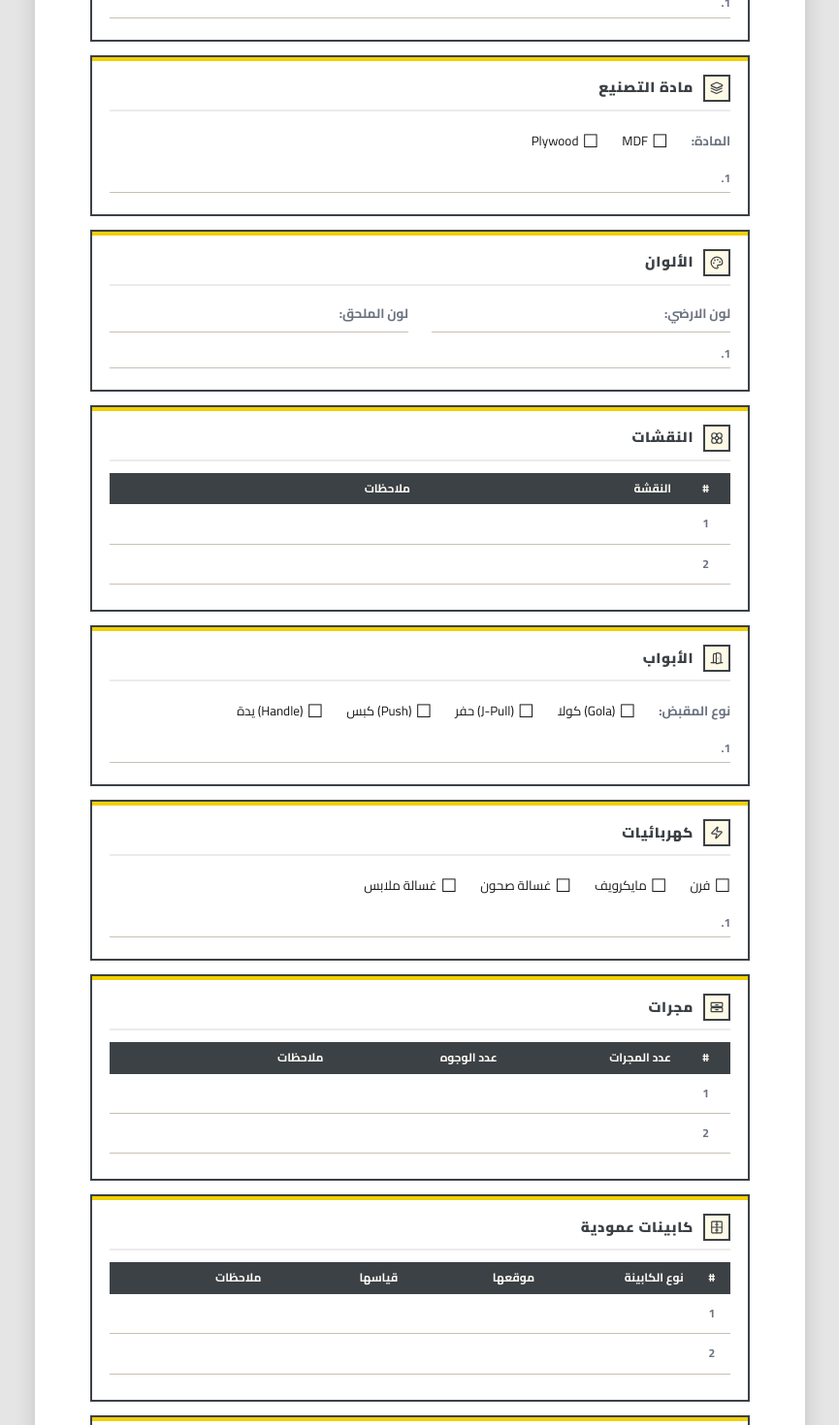
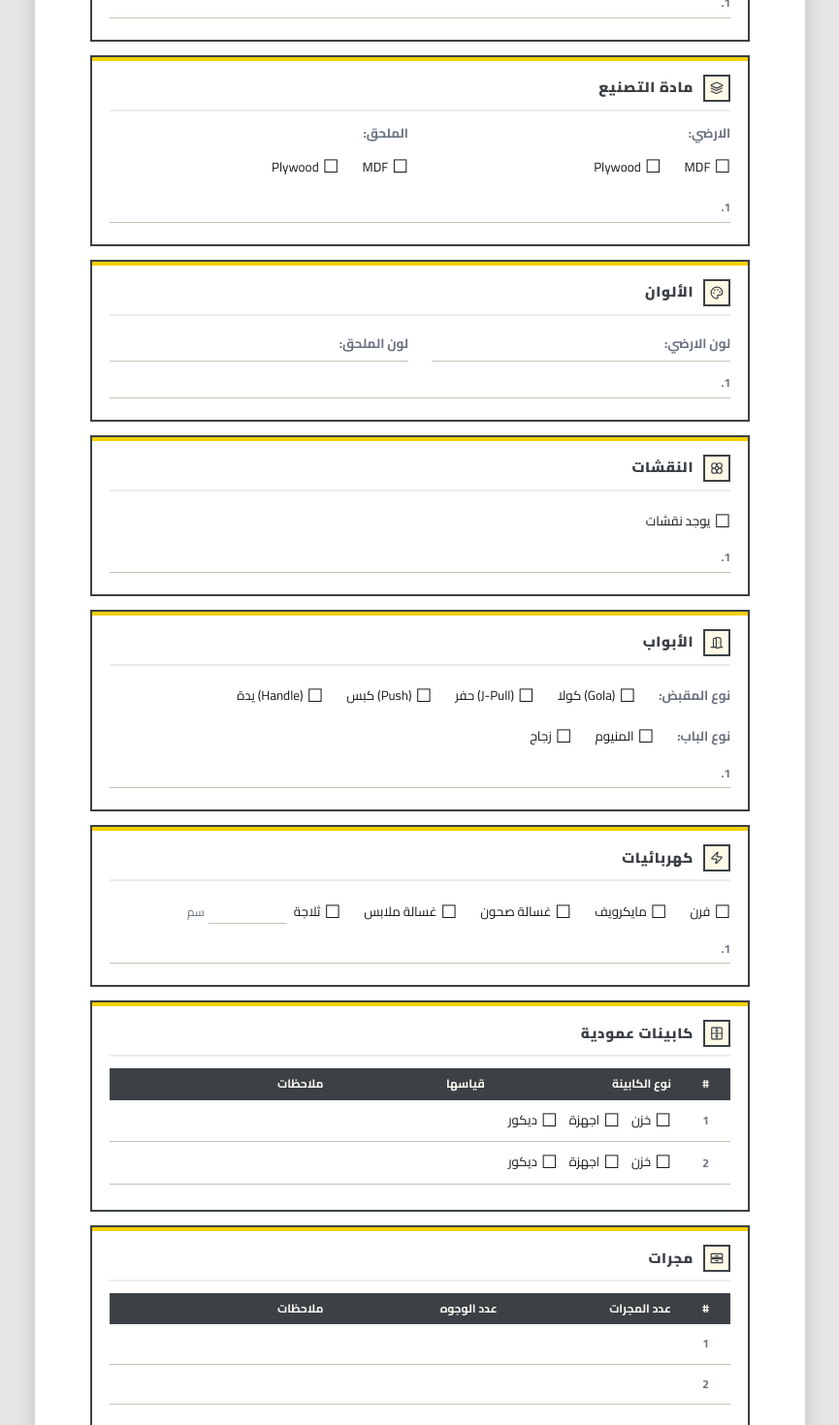
Before and after one commit to Abdullah97825/ahmed-decor-contract, a Next.js app: page /survey in a window 1280 px wide. Shown: the part 620-2090 px from the top of the page at 97% size, without its empty margins (207-1072 px from the left). Built offline with nearby package versions, Linux system fonts and the light colour scheme.

Commit message:
Enhance printable survey layout with improved structure and styling

```diff
--- a/components/survey-form.tsx
+++ b/components/survey-form.tsx
@@ -68,9 +68,10 @@ function PrintableSurvey() {
         <h1 style={{ fontSize: "18pt", fontWeight: 800, color: "#3C4146", margin: "8px 0 4px", letterSpacing: "0.5px" }}>
           استمارة كشف أولي
         </h1>
-        <p style={{ fontSize: "10pt", color: "#6B7280" }}>
-          التاريخ: ____________________
-        </p>
+        <div style={{ display: "flex", justifyContent: "center", gap: "48px", fontSize: "10pt", color: "#6B7280" }}>
+          <span>الموظف: ____________________</span>
+          <span>التاريخ: ____________________</span>
+        </div>
       </div>
 
       {/* Customer Info */}
@@ -97,10 +98,21 @@ function PrintableSurvey() {
 
       {/* Material */}
       <PrintSection title="مادة التصنيع" icon="layers">
-        <div style={{ display: "flex", gap: "24px", padding: "8px 0", marginBottom: "4px" }}>
-          <span style={{ fontWeight: 700, color: "#6B7280", fontSize: "10pt" }}>المادة:</span>
-          <CheckboxOption label="MDF" />
-          <CheckboxOption label="Plywood" />
+        <div style={{ display: "grid", gridTemplateColumns: "1fr 1fr", gap: "8px 24px", marginBottom: "8px" }}>
+          <div>
+            <div style={{ fontWeight: 700, color: "#6B7280", fontSize: "10pt", marginBottom: "4px" }}>الارضي:</div>
+            <div style={{ display: "flex", gap: "24px", padding: "8px 0" }}>
+              <CheckboxOption label="MDF" />
+              <CheckboxOption label="Plywood" />
+            </div>
+          </div>
+          <div>
+            <div style={{ fontWeight: 700, color: "#6B7280", fontSize: "10pt", marginBottom: "4px" }}>الملحق:</div>
+            <div style={{ display: "flex", gap: "24px", padding: "8px 0" }}>
+              <CheckboxOption label="MDF" />
+              <CheckboxOption label="Plywood" />
+            </div>
+          </div>
         </div>
         <BlankNoteLines count={1} />
       </PrintSection>
@@ -116,11 +128,10 @@ function PrintableSurvey() {
 
       {/* Engravings */}
       <PrintSection title="النقشات" icon="flower">
-        <BlankTable
-          headers={["#", "النقشة", "ملاحظات"]}
-          rows={2}
-          colWidths={["8%", "42%", "50%"]}
-        />
+        <div style={{ display: "flex", gap: "24px", padding: "8px 0", marginBottom: "4px" }}>
+          <CheckboxOption label="يوجد نقشات" />
+        </div>
+        <BlankNoteLines count={1} />
       </PrintSection>
 
       {/* Doors */}
@@ -132,6 +143,11 @@ function PrintableSurvey() {
           <CheckboxOption label="(Push) كبس" />
           <CheckboxOption label="(Handle) يدة" />
         </div>
+        <div style={{ display: "flex", gap: "24px", padding: "8px 0", marginBottom: "4px" }}>
+          <span style={{ fontWeight: 700, color: "#6B7280", fontSize: "10pt" }}>نوع الباب:</span>
+          <CheckboxOption label="المنيوم" />
+          <CheckboxOption label="زجاج" />
+        </div>
         <BlankNoteLines count={1} />
       </PrintSection>
 
@@ -142,8 +158,24 @@ function PrintableSurvey() {
           <CheckboxOption label="مايكرويف" />
           <CheckboxOption label="غسالة صحون" />
           <CheckboxOption label="غسالة ملابس" />
+          <span style={{ display: "inline-flex", alignItems: "center", gap: "4px", fontSize: "10pt" }}>
+            <span style={{ fontSize: "14pt", lineHeight: 1 }}>☐</span>
+            <span>ثلاجة</span>
+            <span style={{ borderBottom: "1.5px solid #C8C0B4", minWidth: "80px", display: "inline-block", marginRight: "4px" }}>&nbsp;</span>
+            <span style={{ color: "#6B7280", fontSize: "9pt" }}>سم</span>
+          </span>
         </div>
         <BlankNoteLines count={1} />
+      </PrintSection>
+
+      {/* Tower Cabinets */}
+      <PrintSection title="كابينات عمودية" icon="cabinet">
+        <BlankTable
+          headers={["#", "نوع الكابينة", "قياسها", "ملاحظات"]}
+          rows={2}
+          colWidths={["8%", "30%", "26%", "36%"]}
+          colCheckboxes={{ 1: ["خزن", "اجهزة", "ديكور"] }}
+        />
       </PrintSection>
 
       {/* Drawers */}
@@ -152,15 +184,6 @@ function PrintableSurvey() {
           headers={["#", "عدد المجرات", "عدد الوجوه", "ملاحظات"]}
           rows={2}
           colWidths={["8%", "28%", "28%", "36%"]}
-        />
-      </PrintSection>
-
-      {/* Tower Cabinets */}
-      <PrintSection title="كابينات عمودية" icon="cabinet">
-        <BlankTable
-          headers={["#", "نوع الكابينة", "موقعها", "قياسها", "ملاحظات"]}
-          rows={2}
-          colWidths={["6%", "24%", "22%", "22%", "26%"]}
         />
       </PrintSection>
 
@@ -272,7 +295,7 @@ function BlankField({ label }: { label: string }) {
   );
 }
 
-function BlankTable({ headers, rows, colWidths }: { headers: string[]; rows: number; colWidths: string[] }) {
+function BlankTable({ headers, rows, colWidths, colCheckboxes }: { headers: string[]; rows: number; colWidths: string[]; colCheckboxes?: Record<number, string[]> }) {
   return (
     <table style={{ width: "100%", borderCollapse: "collapse", marginBottom: "12px", fontSize: "10pt" }}>
       <thead>
@@ -306,13 +329,19 @@ function BlankTable({ headers, rows, colWidths }: { headers: string[]; rows: num
                   padding: "10px 10px",
                   borderBottom: "1.5px solid #C8C0B4",
                   textAlign: j === 0 ? "center" : "right",
-                  color: j === 0 ? "#6B7280" : "transparent",
+                  color: j === 0 ? "#6B7280" : undefined,
                   fontWeight: j === 0 ? 700 : 400,
                   fontSize: j === 0 ? "9pt" : "10pt",
                   height: "32px",
                 }}
               >
-                {j === 0 ? i + 1 : ""}
+                {j === 0 ? i + 1 : colCheckboxes?.[j] ? (
+                  <span style={{ display: "flex", gap: "12px" }}>
+                    {colCheckboxes[j].map((lbl, k) => (
+                      <CheckboxOption key={k} label={lbl} />
+                    ))}
+                  </span>
+                ) : ""}
               </td>
             ))}
           </tr>
--- a/survey-form.html
+++ b/survey-form.html
@@ -119,7 +119,10 @@ body { font-family: 'Cairo', sans-serif; background: var(--cream); color: var(--
   <div style="text-align:center; padding-bottom:16px; border-bottom:2px solid #F2D000; margin-bottom:20px;">
     <div id="print-logo" class="pv-logo" dir="ltr"></div>
     <h1 style="font-size:18pt; font-weight:800; color:#3C4146; margin:8px 0 4px; letter-spacing:0.5px;">استمارة كشف أولي</h1>
-    <p style="font-size:10pt; color:#6B7280;">التاريخ: ____________________</p>
+    <div style="display:flex; justify-content:center; gap:48px; font-size:10pt; color:#6B7280;">
+      <span>الموظف: ____________________</span>
+      <span>التاريخ: ____________________</span>
+    </div>
   </div>
 
   <!-- Customer Info -->
@@ -168,10 +171,21 @@ body { font-family: 'Cairo', sans-serif; background: var(--cream); color: var(--
         <div class="ps-icon"><svg style="width:14px;height:14px" viewBox="0 0 24 24" fill="none" stroke="#3C4146" stroke-width="2" stroke-linecap="round" stroke-linejoin="round"><path d="M12.83 2.18a2 2 0 0 0-1.66 0L2.6 6.08a1 1 0 0 0 0 1.83l8.58 3.91a2 2 0 0 0 1.66 0l8.58-3.9a1 1 0 0 0 0-1.84z"/><path d="m2 12 8.58 3.91a2 2 0 0 0 1.66 0L21 12"/><path d="m2 17 8.58 3.91a2 2 0 0 0 1.66 0L21 17"/></svg></div>
         <h2 class="ps-title">مادة التصنيع</h2>
       </div>
-      <div class="cb-row">
-        <span class="cb-label">المادة:</span>
-        <span class="cb"><span class="cb-box">☐</span> MDF</span>
-        <span class="cb"><span class="cb-box">☐</span> Plywood</span>
+      <div class="grid2" style="margin-bottom:8px">
+        <div>
+          <div style="font-weight:700; color:#6B7280; font-size:10pt; margin-bottom:4px">الارضي:</div>
+          <div style="display:flex; gap:24px; padding:8px 0">
+            <span class="cb"><span class="cb-box">☐</span> MDF</span>
+            <span class="cb"><span class="cb-box">☐</span> Plywood</span>
+          </div>
+        </div>
+        <div>
+          <div style="font-weight:700; color:#6B7280; font-size:10pt; margin-bottom:4px">الملحق:</div>
+          <div style="display:flex; gap:24px; padding:8px 0">
+            <span class="cb"><span class="cb-box">☐</span> MDF</span>
+            <span class="cb"><span class="cb-box">☐</span> Plywood</span>
+          </div>
+        </div>
       </div>
       <div class="nl">
         <div class="nl-row"><span class="nl-num">1.</span></div>
@@ -205,13 +219,12 @@ body { font-family: 'Cairo', sans-serif; background: var(--cream); color: var(--
         <div class="ps-icon"><svg style="width:14px;height:14px" viewBox="0 0 24 24" fill="none" stroke="#3C4146" stroke-width="2" stroke-linecap="round" stroke-linejoin="round"><circle cx="12" cy="12" r="3"/><path d="M12 16.5A4.5 4.5 0 1 1 7.5 12 4.5 4.5 0 1 1 12 7.5a4.5 4.5 0 1 1 4.5 4.5 4.5 4.5 0 1 1-4.5 4.5"/><path d="M12 7.5V9"/><path d="M7.5 12H9"/><path d="M16.5 12H15"/><path d="M12 16.5V15"/></svg></div>
         <h2 class="ps-title">النقشات</h2>
       </div>
-      <table class="bt">
-        <thead><tr><th style="width:8%">#</th><th style="width:42%">النقشة</th><th style="width:50%">ملاحظات</th></tr></thead>
-        <tbody>
-          <tr><td>1</td><td></td><td></td></tr>
-          <tr><td>2</td><td></td><td></td></tr>
-        </tbody>
-      </table>
+      <div class="cb-row">
+        <span class="cb"><span class="cb-box">☐</span> يوجد نقشات</span>
+      </div>
+      <div class="nl">
+        <div class="nl-row"><span class="nl-num">1.</span></div>
+      </div>
     </div>
   </div>
 
@@ -230,6 +243,11 @@ body { font-family: 'Cairo', sans-serif; background: var(--cream); color: var(--
         <span class="cb"><span class="cb-box">☐</span> (Push) كبس</span>
         <span class="cb"><span class="cb-box">☐</span> (Handle) يدة</span>
       </div>
+      <div class="cb-row">
+        <span class="cb-label">نوع الباب:</span>
+        <span class="cb"><span class="cb-box">☐</span> المنيوم</span>
+        <span class="cb"><span class="cb-box">☐</span> زجاج</span>
+      </div>
       <div class="nl">
         <div class="nl-row"><span class="nl-num">1.</span></div>
       </div>
@@ -244,15 +262,34 @@ body { font-family: 'Cairo', sans-serif; background: var(--cream); color: var(--
         <div class="ps-icon"><svg style="width:14px;height:14px" viewBox="0 0 24 24" fill="none" stroke="#3C4146" stroke-width="2" stroke-linecap="round" stroke-linejoin="round"><path d="M4 14a1 1 0 0 1-.78-1.63l9.9-10.2a.5.5 0 0 1 .86.46l-1.92 6.02A1 1 0 0 0 13 10h7a1 1 0 0 1 .78 1.63l-9.9 10.2a.5.5 0 0 1-.86-.46l1.92-6.02A1 1 0 0 0 11 14z"/></svg></div>
         <h2 class="ps-title">كهربائيات</h2>
       </div>
-      <div class="cb-row">
+      <div class="cb-row" style="flex-wrap:wrap">
         <span class="cb"><span class="cb-box">☐</span> فرن</span>
         <span class="cb"><span class="cb-box">☐</span> مايكرويف</span>
         <span class="cb"><span class="cb-box">☐</span> غسالة صحون</span>
         <span class="cb"><span class="cb-box">☐</span> غسالة ملابس</span>
+        <span class="cb" style="display:inline-flex;align-items:center;gap:4px"><span class="cb-box">☐</span> ثلاجة <span style="border-bottom:1.5px solid #C8C0B4; min-width:80px; display:inline-block; margin-right:4px">&nbsp;</span><span style="color:#6B7280;font-size:9pt">سم</span></span>
       </div>
       <div class="nl">
         <div class="nl-row"><span class="nl-num">1.</span></div>
       </div>
+    </div>
+  </div>
+
+  <!-- Tower Cabinets -->
+  <div class="ps">
+    <div class="ps-bar"></div>
+    <div class="ps-inner">
+      <div class="ps-head">
+        <div class="ps-icon"><svg style="width:14px;height:14px" viewBox="0 0 24 24" fill="none" stroke="#3C4146" stroke-width="2" stroke-linecap="round" stroke-linejoin="round"><rect x="3" y="2" width="18" height="20" rx="1"/><path d="M3 12h18"/><path d="M12 2v20"/><path d="M10 7h1"/><path d="M10 17h1"/><path d="M13 7h1"/><path d="M13 17h1"/></svg></div>
+        <h2 class="ps-title">كابينات عمودية</h2>
+      </div>
+      <table class="bt">
+        <thead><tr><th style="width:8%">#</th><th style="width:30%">نوع الكابينة</th><th style="width:26%">قياسها</th><th style="width:36%">ملاحظات</th></tr></thead>
+        <tbody>
+          <tr><td>1</td><td style="font-size:10pt"><span class="cb"><span class="cb-box">☐</span> خزن</span>&ensp;<span class="cb"><span class="cb-box">☐</span> اجهزة</span>&ensp;<span class="cb"><span class="cb-box">☐</span> ديكور</span></td><td></td><td></td></tr>
+          <tr><td>2</td><td style="font-size:10pt"><span class="cb"><span class="cb-box">☐</span> خزن</span>&ensp;<span class="cb"><span class="cb-box">☐</span> اجهزة</span>&ensp;<span class="cb"><span class="cb-box">☐</span> ديكور</span></td><td></td><td></td></tr>
+        </tbody>
+      </table>
     </div>
   </div>
 
@@ -269,24 +306,6 @@ body { font-family: 'Cairo', sans-serif; background: var(--cream); color: var(--
         <tbody>
           <tr><td>1</td><td></td><td></td><td></td></tr>
           <tr><td>2</td><td></td><td></td><td></td></tr>
-        </tbody>
-      </table>
-    </div>
-  </div>
-
-  <!-- Tower Cabinets -->
-  <div class="ps">
-    <div class="ps-bar"></div>
-    <div class="ps-inner">
-      <div class="ps-head">
-        <div class="ps-icon"><svg style="width:14px;height:14px" viewBox="0 0 24 24" fill="none" stroke="#3C4146" stroke-width="2" stroke-linecap="round" stroke-linejoin="round"><rect x="3" y="2" width="18" height="20" rx="1"/><path d="M3 12h18"/><path d="M12 2v20"/><path d="M10 7h1"/><path d="M10 17h1"/><path d="M13 7h1"/><path d="M13 17h1"/></svg></div>
-        <h2 class="ps-title">كابينات عمودية</h2>
-      </div>
-      <table class="bt">
-        <thead><tr><th style="width:6%">#</th><th style="width:24%">نوع الكابينة</th><th style="width:22%">موقعها</th><th style="width:22%">قياسها</th><th style="width:26%">ملاحظات</th></tr></thead>
-        <tbody>
-          <tr><td>1</td><td></td><td></td><td></td><td></td></tr>
-          <tr><td>2</td><td></td><td></td><td></td><td></td></tr>
         </tbody>
       </table>
     </div>
```
